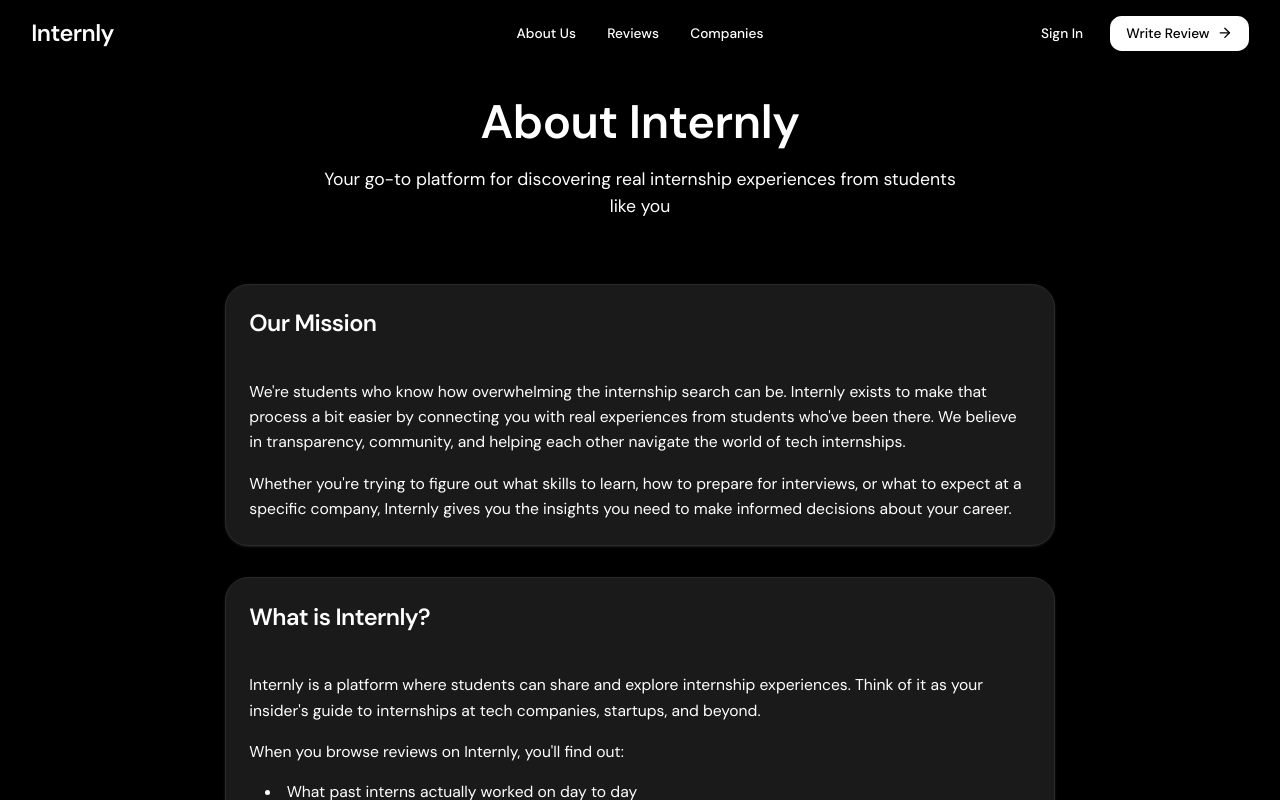
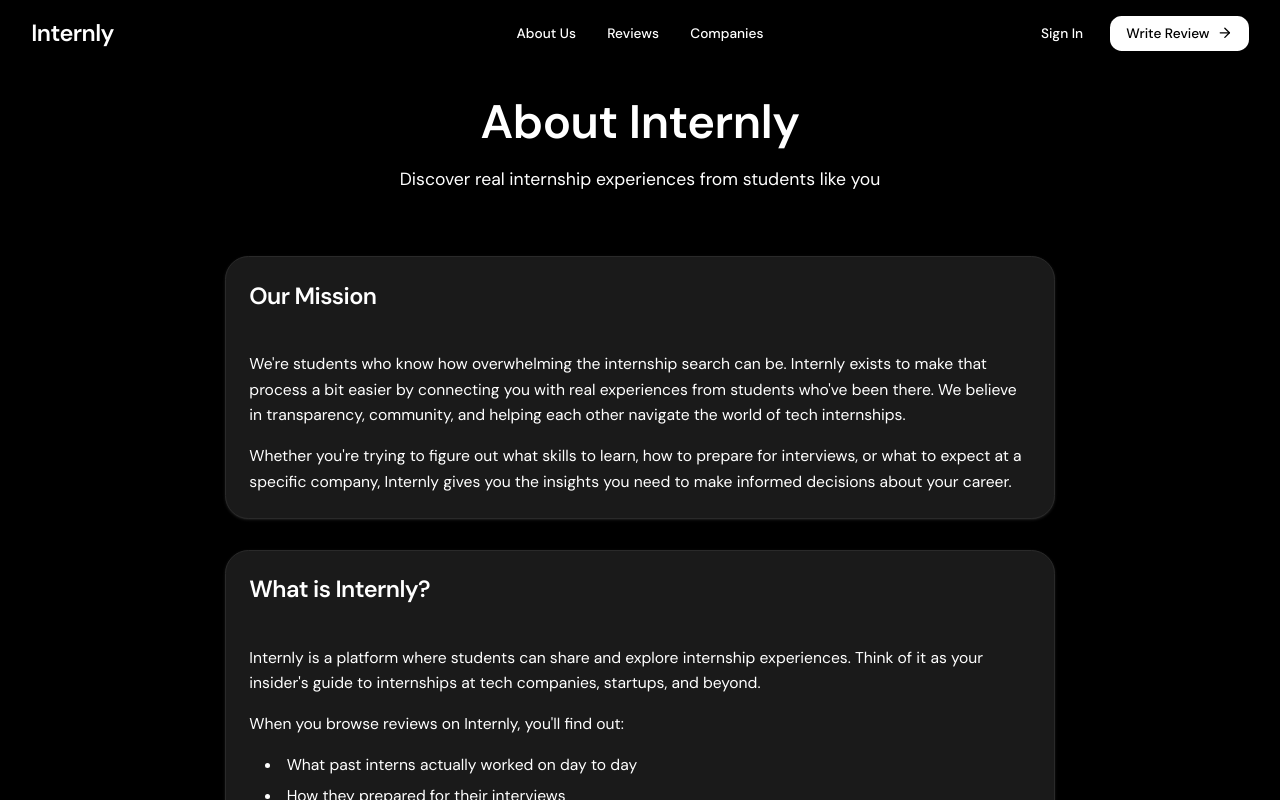
Before and after one commit to internly-app/internly, a Next.js app in the folder frontend/: page /about in a window 1280 px wide. Shown: the top 800 px of the page. Built offline with nearby package versions, Linux system fonts and the light colour scheme; no server answers.

Commit message:
updated description

```diff
--- a/frontend/src/app/about/page.tsx
+++ b/frontend/src/app/about/page.tsx
@@ -18,7 +18,7 @@ export default function AboutPage() {
             About Internly
           </h1>
           <p className="text-lg text-muted-foreground max-w-2xl mx-auto">
-            Your go-to platform for discovering real internship experiences from students like you
+            Discover real internship experiences from students like you
           </p>
         </div>
 
```
